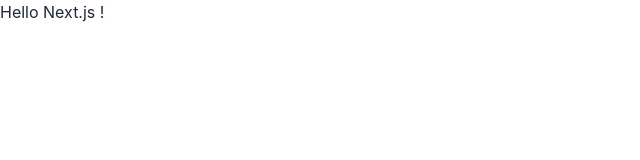
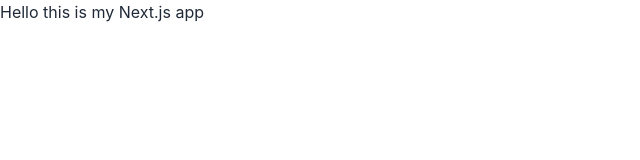
Before and after one commit to Alihaider592/First-next-app, a Next.js app: page /blog in a window 1280 px wide. Shown: the top 160 px of the page, without its empty margins (0-640 px from the left). Built offline with nearby package versions, Linux system fonts and the light colour scheme.

Commit message:
my next app

```diff
--- a/app/blog/page.tsx
+++ b/app/blog/page.tsx
@@ -1,7 +1,7 @@
 import { JSX } from "react";
 
 export default function page(){
-  return <h1>Hello Next.js !</h1>;
+  return <h1>Hello this is my Next.js app</h1>;
 }
 // app/blog/page.tsx
 // export default function Page(): JSX.Element {
```
